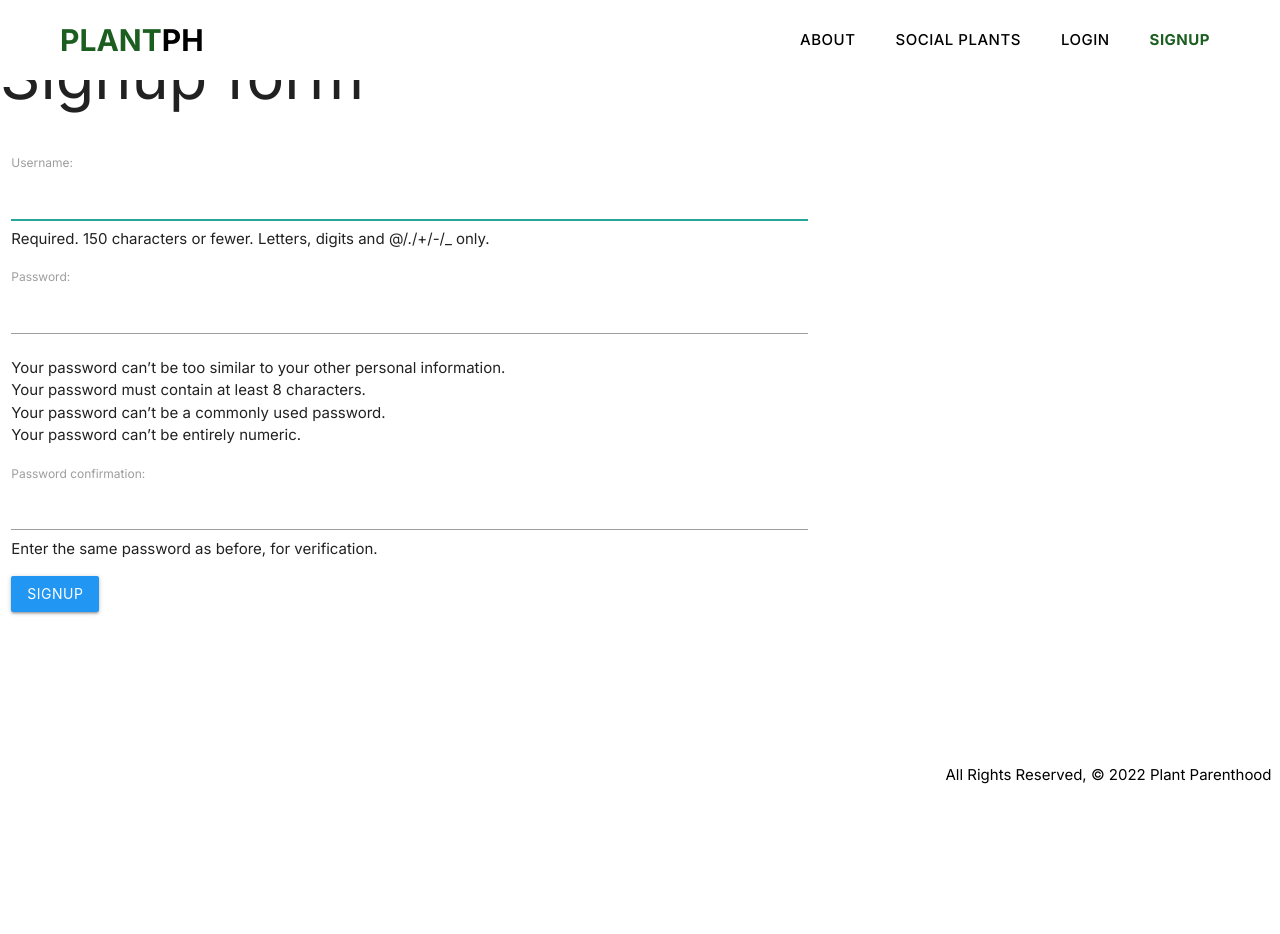
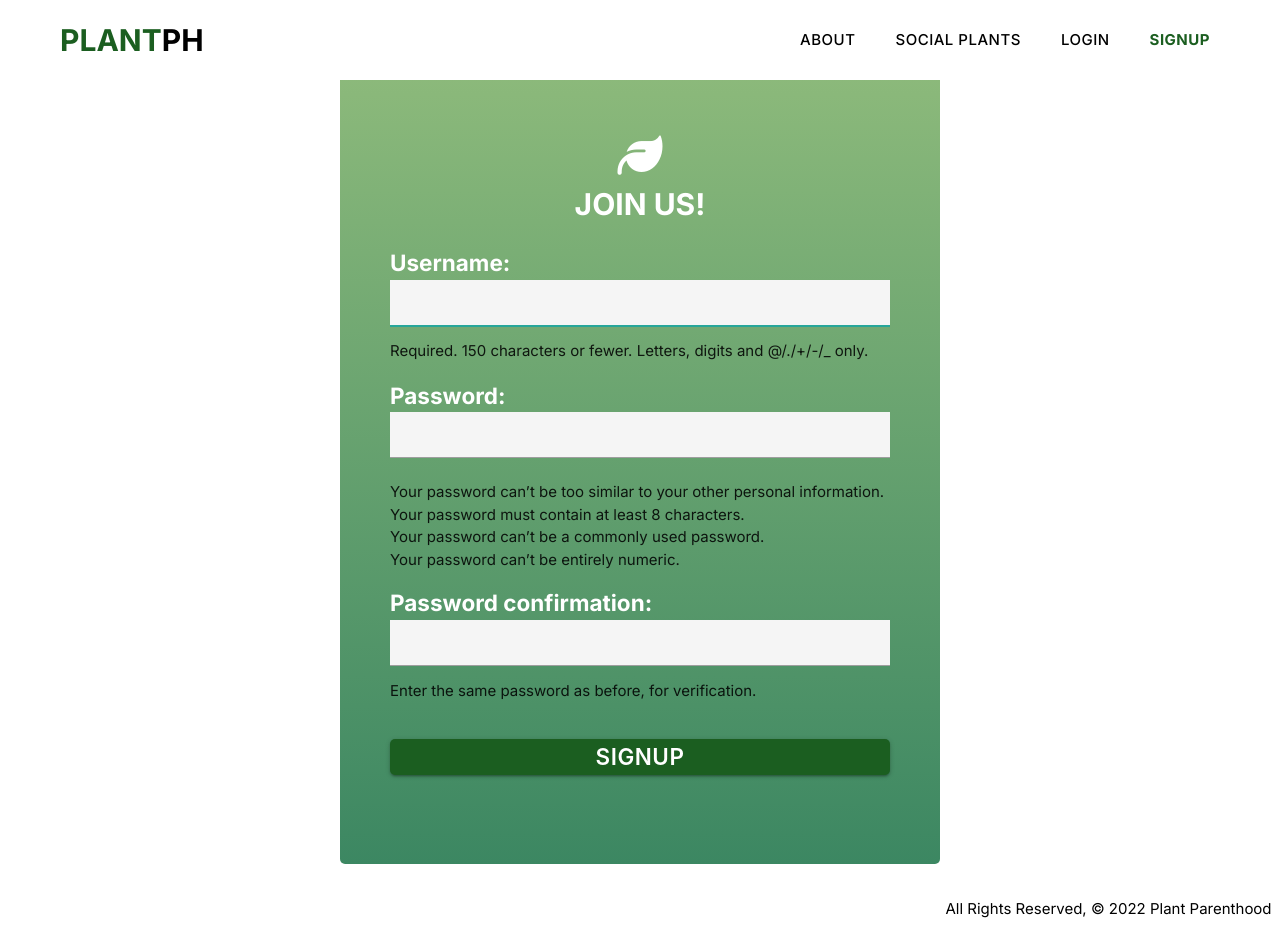
Before and after one commit to williethewolf/plant_parenthood, a Django app: page /registration/signup/ in a window 1280 px wide. Before the commit the page ends 784 px from the top, so only its background shows below. Run offline with Django 4.2, Linux system fonts and the light colour scheme; some libraries are stand-ins or nearby versions; some web fonts are replaced.

Commit message:
styled signup form

```diff
--- a/main_app/static/css/style.css
+++ b/main_app/static/css/style.css
@@ -218,7 +218,7 @@ nav .logo {
   background: linear-gradient(180deg, rgba(141,186,123,1) 0%, rgba(60,135,98,1) 100%);
   height: 500px;
   width: 360px;
-  margin-top: 10%;
+  margin-top: 5%;
   margin-left: auto;
   margin-right: auto;
   border-radius: 5px;
@@ -288,6 +288,37 @@ nav .logo {
 
 }
 
+/* SIGNUP FORM */
+/* inherits properties from Login */
+.signupBox {
+  height: 800px;
+  width: 600px;
+}
+
+.signupForm {
+  width: 500px;
+}
+
+.signupForm h1{
+  margin: 10px 0;
+}
+
+.signupForm input[type="text"] {
+  background-color: whitesmoke;
+}
+
+.signupForm input[type="password"] {
+  background-color: whitesmoke;
+}
+
+.helptext {
+  font-size: 1rem;
+}
+
+.errorlist {
+  color: rgb(184, 70, 70);
+}
+
 /* ANIMATIONS */
 
 .fadeIn {
--- a/main_app/templates/base.html
+++ b/main_app/templates/base.html
@@ -83,21 +83,18 @@
             }
 
             // STICKY NAVBAR
-            window.onscroll = function() {myFunction()};
+            const navbar = document.getElementById("navbar");
 
-            var navbar = document.getElementById("navbar");
+            const navTop = navbar.offsetTop;
 
-            // Get the offset position of the navbar
-            var sticky = navbar.offsetTop;
-
-            // Add the sticky class to the navbar when you reach its scroll position. Remove "sticky" when you leave the scroll position
-            function myFunction() {
-            if (window.pageYOffset >= sticky) {
-                navbar.classList.add("sticky")
-            } else {
-                navbar.classList.remove("sticky");
+            function fixedNavBar() {
+                if (window.scrollY >= navTop) {
+                    navbar.classList.add("sticky")
+                } else {
+                    navbar.classList.remove("sticky");
+                }
             }
-            }
+            window.addEventListener("scroll", fixedNavBar);
         </script>
     </body>
 </html>
--- a/main_app/templates/registration/signup.html
+++ b/main_app/templates/registration/signup.html
@@ -1,16 +1,17 @@
 {% extends 'base.html' %}
 
 {% block content %}
-<h1>Signup form</h1>
 {% if error_message %}
 <p class = "red-text"> {{ error_message }}</p>
 {% endif %}
-<div class="row">
-    <div class="col 6">
+<div class="loginbox fadeInDown signupBox">
+    <div class="login-form fadeIn signupForm">
+        <i class="fa-solid fa-leaf"></i>
+        <h1>Join us!</h1>
         <form action="" method="POST">
             {% csrf_token %}
             {{ form.as_p }}
-            <input type="submit" value="Signup" class="btn blue">
+            <input type="submit" value="Signup" class="btn green darken-4">
         </form>
     </div>
 </div>
```
